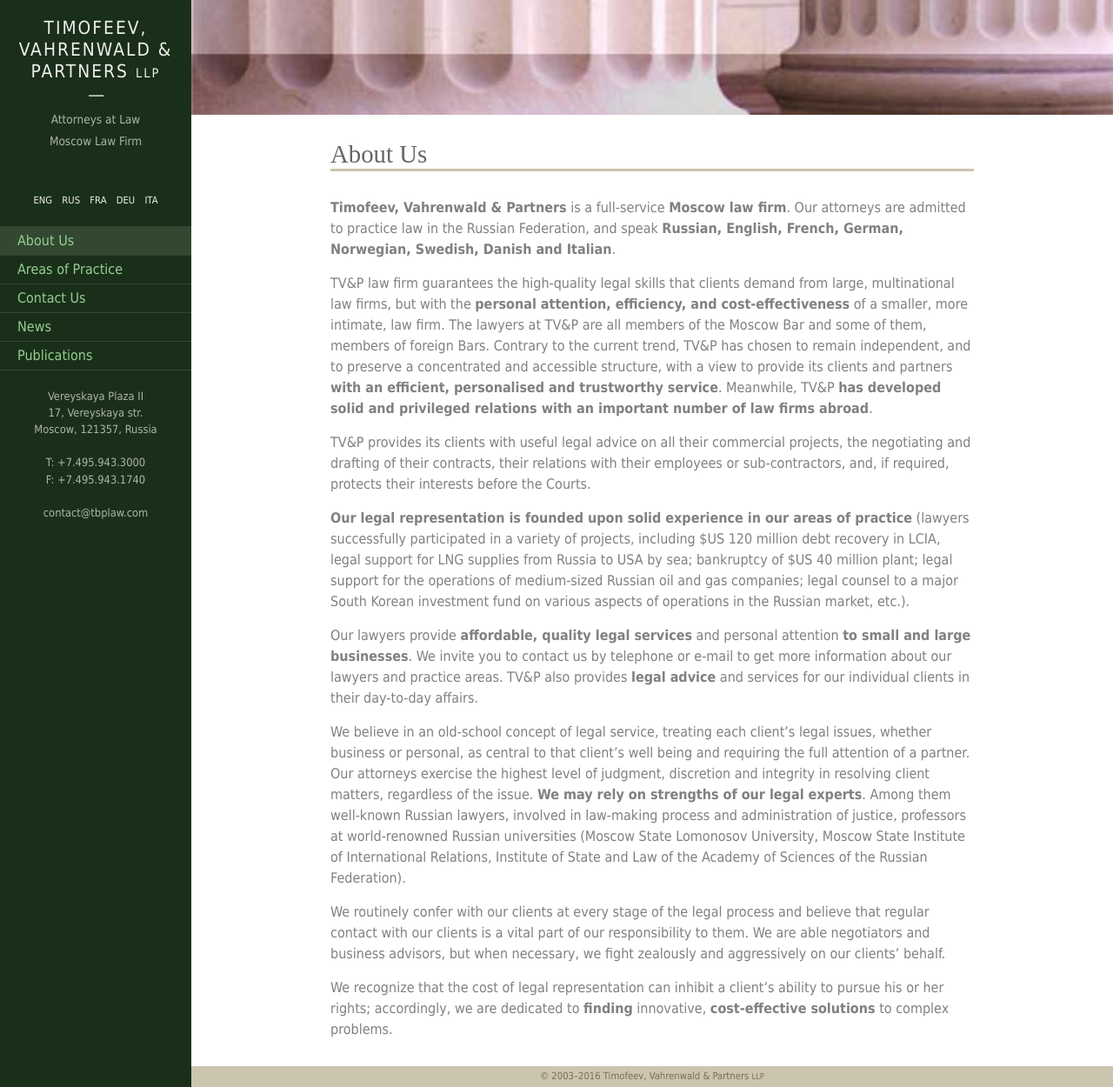
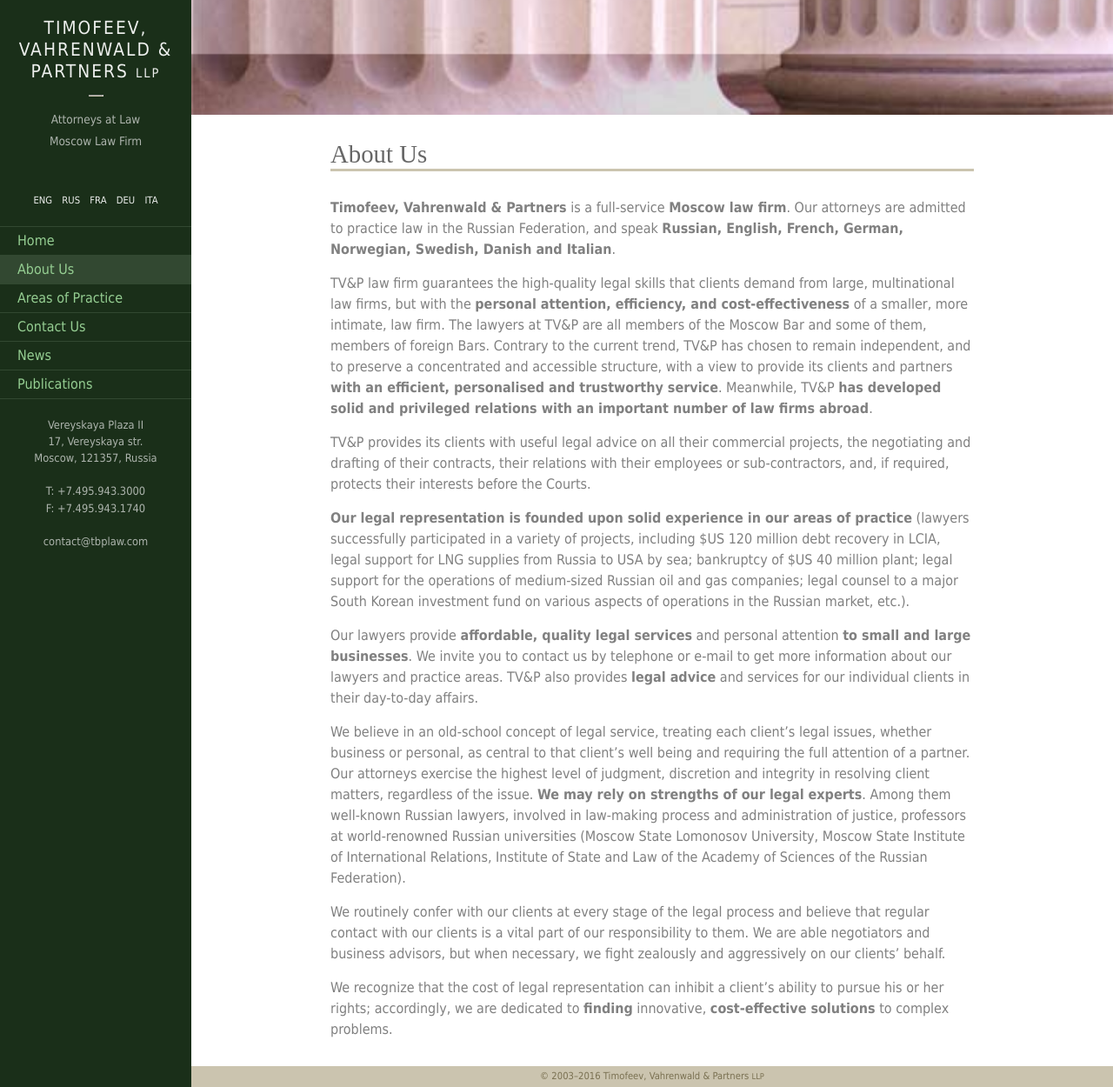
Before and after one commit to mrflos/tbplaw, a Jekyll site: the page built from about.md, in a window 1280 px wide and 1250 px high. Shown: the whole window at 87% size. Built offline with Jekyll 4.4.1, drawn with Linux system fonts in a browser that asks for light colours.

Commit message:
ajout de la home

```diff
--- a/_includes/sidebar.html
+++ b/_includes/sidebar.html
@@ -23,6 +23,7 @@
       </svg>
     </a>
     <div class="trigger">
+      <a class="page-link{% if '/' == page.url %} active{% endif %}" href="{{ site.github.url }}">Home</a>
       {% for my_page in site.pages %}
         {% if my_page.title %}
           <a class="page-link{% if my_page.url == page.url %} active{% endif %}" href="{{ my_page.url | prepend: site.github.url }}">{{ my_page.title }}</a>
```
